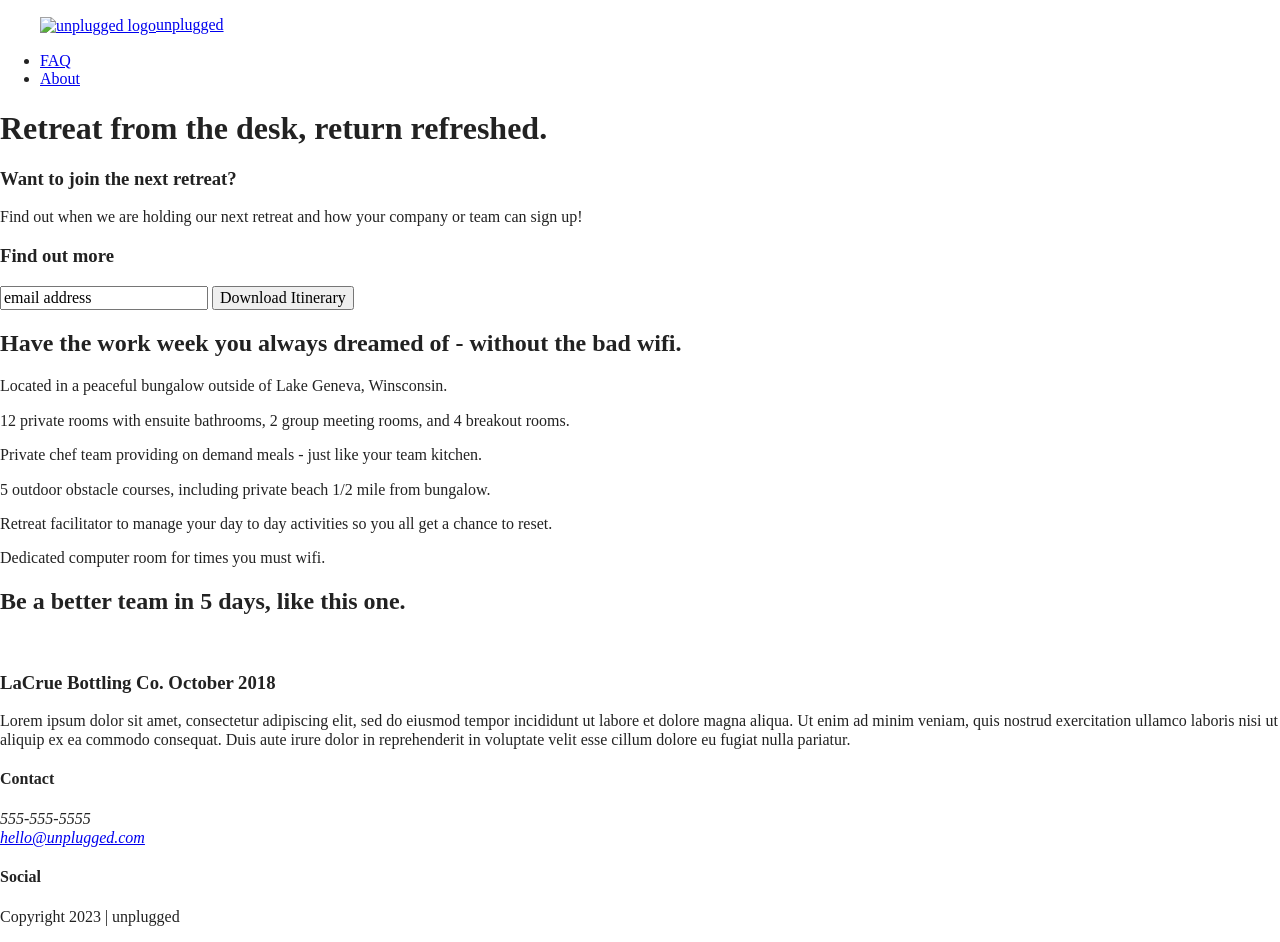
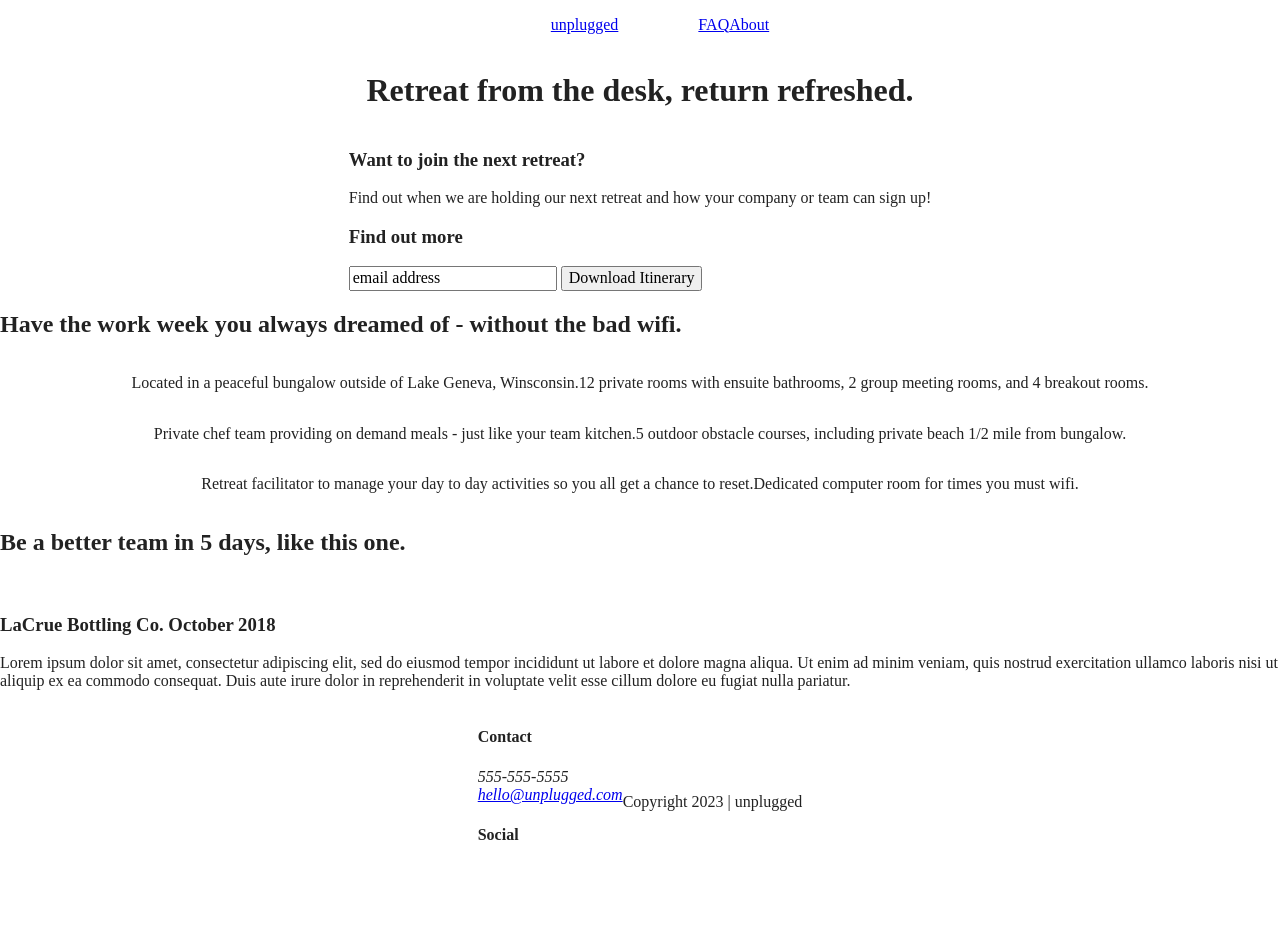
Before and after one commit to Harobulus/unplugged-project, a website built with Parcel: page index.html in a window 1280 px wide. After the commit the page ends 897 px from the top, so only its background shows below. Built offline with nearby package versions, Linux system fonts and the light colour scheme.

Commit message:
Styled layout with flexbox

```diff
--- a/css/main.css
+++ b/css/main.css
@@ -86,10 +86,115 @@ textarea {
 /* ==========================================================================
    Author's custom styles
    ========================================================================== */
+/* body {
+  padding: 0 25px;
+} */
+header,
+footer {
+  display: flex;
+  justify-content: center;
+  align-items: center;
+  flex-flow: row wrap;
+  /* padding: 0 20px; */
+}
 
-/* ==========================================================================
-   Helper classes
-   ========================================================================== */
+header .content-wrapper {
+  display: flex;
+  justify-content: center;
+  align-items: center;
+  flex-flow: row wrap;
+
+  /* justify-content: space-between; */
+  /* align-items: space-between; */
+}
+
+header nav {
+  display: flex;
+  flex-flow: row wrap;
+  justify-content: space-around;
+  align-items: center;
+}
+
+header nav ul {
+  list-style: none;
+  display: flex;
+  justify-content: space-around;
+}
+
+footer .social-icons {
+  display: flex;
+  justify-content: space-around;
+  align-items: center;
+}
+
+footer .social-icons p {
+  display: flex;
+  justify-content: space-around;
+  align-items: center;
+}
+
+.hero-area {
+  display: flex;
+  justify-content: center;
+  flex-flow: row wrap;
+}
+
+aside {
+  display: flex;
+  justify-content: center;
+  align-items: center;
+  flex-flow: row wrap;
+}
+
+.features {
+  display: flex;
+  justify-content: center;
+  /* align-items: center; */
+  /* align-content: center; */
+  flex-wrap: wrap;
+}
+
+.features .features-items {
+  display: flex;
+  justify-content: center;
+  align-items: center;
+  /* align-content: center; */
+  flex-flow: row wrap;
+}
+
+.reviews {
+  display: flex;
+  justify-content: center;
+  flex-flow: row wrap;
+}
+
+.mission {
+  display: flex;
+  justify-content: center;
+  align-items: center;
+  flex-flow: row wrap;
+}
+
+.contact-section {
+  display: flex;
+  justify-content: center;
+  align-items: center;
+  flex-flow: row wrap;
+}
+
+.faq {
+  display: flex;
+  justify-content: center;
+  align-items: center;
+  flex-flow: row wrap;
+}
+
+.faq .content-wrapper {
+  display: flex;
+  justify-content: center;
+  align-items: center;
+  flex-flow: row wrap;
+}
 
 /*
  * Hide visually and from screen readers
--- a/index.html
+++ b/index.html
@@ -26,7 +26,7 @@
     <header>
       <div class="content-wrapper">
         <figure>
-          <a href="#"><img src="" alt="unplugged logo" />unplugged</a>
+          <a href="#"><img src="" alt="" />unplugged</a>
         </figure>
         <div class="header-divider"></div>
         <nav>
@@ -76,7 +76,7 @@
           <h2>
             Have the work week you always dreamed of - without the bad wifi.
           </h2>
-          <div class="feature-items">
+          <div class="features-items">
             <article>
             <p class="fontawesome-icon"></p>
             <p class="features-item-description">
@@ -146,7 +146,7 @@
     <footer>
       <div class="content-wrapper">
         <div class="footer-content">
-          <div class="contact">
+          <div class="contact-info">
             <div>
               <div>
                 <h4>Contact</h4>
```
